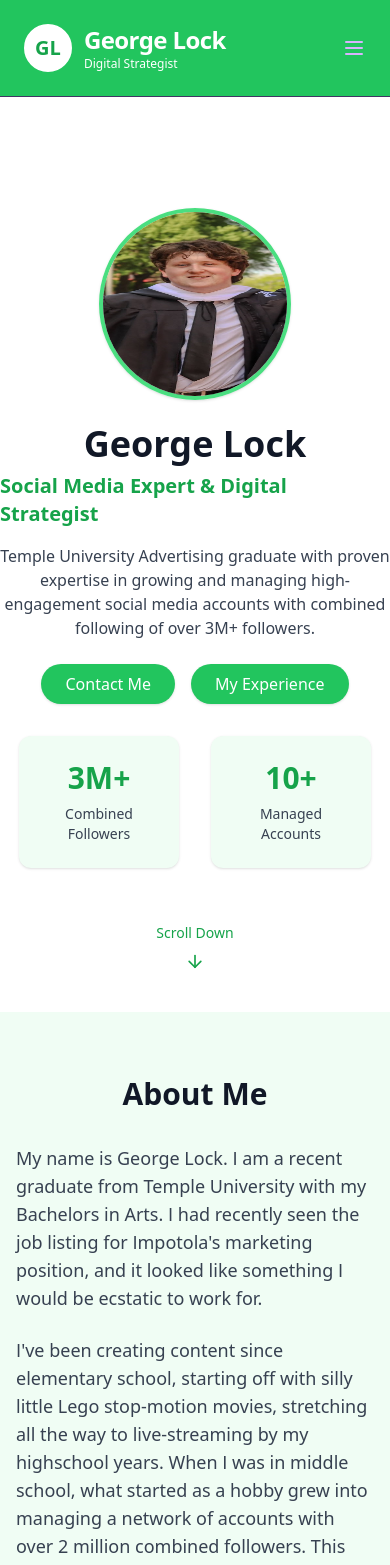
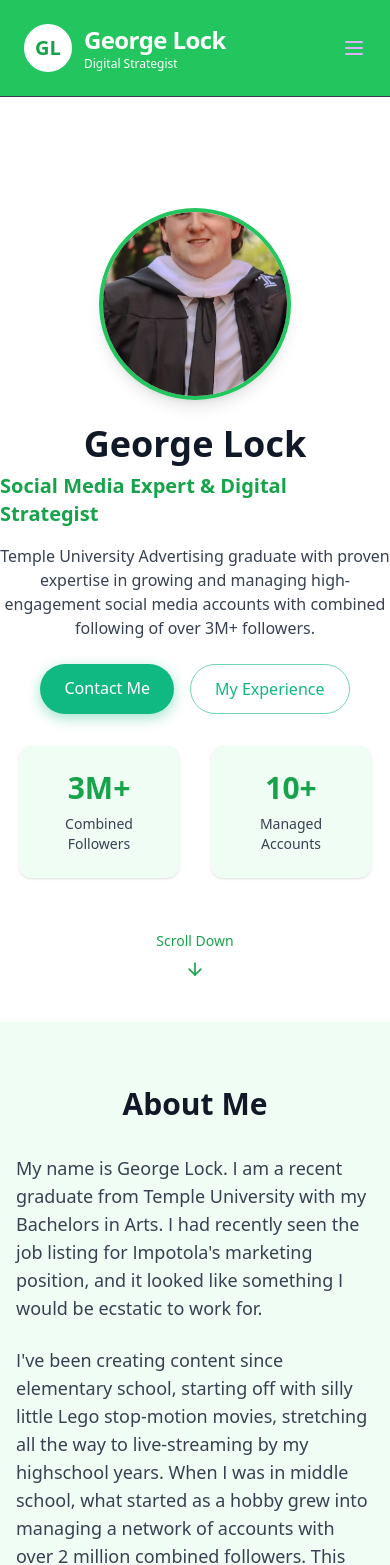
Before and after one commit to spoobydoo/website2, a Next.js app: page / in a window 390 px wide. Shown: the top 1565 px of the page. Built offline with nearby package versions, Linux system fonts and the light colour scheme.

Commit message:
Fix styling issues: layout, theming, and responsive design

```diff
--- a/src/app/globals.css
+++ b/src/app/globals.css
@@ -188,17 +188,48 @@ html {
   -webkit-backdrop-filter: blur(12px);
   border: 1px solid rgba(16, 185, 129, 0.2); /* Green-500 */
   box-shadow: 0 8px 32px rgba(0, 0, 0, 0.05);
+  transition: all 0.3s ease;
 }
 
-/* Button styles - tailwind */
+.glass-card:hover {
+  border-color: rgba(16, 185, 129, 0.3); /* Green-500 */
+  box-shadow: 0 8px 32px rgba(16, 185, 129, 0.1); /* Green-500 */
+  transform: translateY(-2px);
+}
+
+/* Button styles - updated */
 .button-primary {
-  @apply px-6 py-3 bg-green-500 text-white rounded-full font-medium
-  transition-all duration-300 hover:shadow-lg hover:shadow-green-500/30 hover:bg-green-600;
+  padding: 0.75rem 1.5rem;
+  background-color: rgb(16, 185, 129); /* Green-500 */
+  color: white;
+  font-weight: 500;
+  border-radius: 9999px;
+  transition: all 0.3s ease;
+  box-shadow: 0 4px 14px rgba(16, 185, 129, 0.4);
+  display: inline-block;
+}
+
+.button-primary:hover {
+  transform: translateY(-2px);
+  box-shadow: 0 6px 20px rgba(16, 185, 129, 0.6);
+  background-color: rgb(5, 150, 105); /* Green-600 */
 }
 
 .button-outline {
-  @apply px-6 py-3 bg-transparent border border-green-500 text-green-600 rounded-full font-medium
-  transition-all duration-300 hover:bg-green-500/10 hover:shadow-lg hover:shadow-green-500/20;
+  padding: 0.75rem 1.5rem;
+  background-color: transparent;
+  border: 1px solid rgba(16, 185, 129, 0.6); /* Green-500 */
+  color: rgb(16, 185, 129); /* Green-500 */
+  font-weight: 500;
+  border-radius: 9999px;
+  transition: all 0.3s ease;
+  display: inline-block;
+}
+
+.button-outline:hover {
+  background-color: rgba(16, 185, 129, 0.1);
+  border-color: rgba(16, 185, 129, 0.8);
+  transform: translateY(-2px);
 }
 
 /* Underline animation for navigation */
--- a/src/components/ContactSection.tsx
+++ b/src/components/ContactSection.tsx
@@ -8,15 +8,20 @@ const ContactSection = () => {
       </p>
 
       <div className="grid md:grid-cols-2 gap-8">
-        <div className="bg-white rounded-lg shadow-md p-8 text-center">
-          <h3 className="text-xl font-semibold text-green-700 mb-4">Email</h3>
+        <div className="glass-card rounded-xl p-8 text-center hover:shadow-lg transition-shadow duration-300">
+          <h3 className="text-xl font-semibold text-green-600 mb-4">Email</h3>
           <a href="mailto:glock112802@gmail.com" className="text-gray-700 hover:text-green-600 transition-colors text-lg">
             glock112802@gmail.com
           </a>
+          <div className="mt-4">
+            <a href="mailto:glock112802@gmail.com" className="button-outline text-sm py-2">
+              Send Email
+            </a>
+          </div>
         </div>
 
-        <div className="bg-white rounded-lg shadow-md p-8 text-center">
-          <h3 className="text-xl font-semibold text-green-700 mb-4">LinkedIn</h3>
+        <div className="glass-card rounded-xl p-8 text-center hover:shadow-lg transition-shadow duration-300">
+          <h3 className="text-xl font-semibold text-green-600 mb-4">LinkedIn</h3>
           <a
             href="https://linkedin.com/in/george-lock-338aa22b6"
             target="_blank"
@@ -25,6 +30,22 @@ const ContactSection = () => {
           >
             linkedin.com/in/george-lock-338aa22b6
           </a>
+          <div className="mt-4">
+            <a
+              href="https://linkedin.com/in/george-lock-338aa22b6"
+              target="_blank"
+              rel="noopener noreferrer"
+              className="button-primary text-sm py-2"
+            >
+              Connect on LinkedIn
+            </a>
+          </div>
+        </div>
+      </div>
+
+      <div className="mt-12 text-center">
+        <div className="inline-block button-primary">
+          <a href="mailto:glock112802@gmail.com">Get in Touch</a>
         </div>
       </div>
 
--- a/src/components/ExperienceSection.tsx
+++ b/src/components/ExperienceSection.tsx
@@ -2,13 +2,15 @@ import React from 'react';
 
 const ExperienceSection = () => {
   return (
-    <div className="space-y-8">
+    <div className="space-y-12">
+      {/* Work Samples and Resume Side by Side */}
+      <div className="grid md:grid-cols-2 gap-8">
         {/* Work Highlights */}
         <div>
-        <h3 className="text-xl font-bold mb-4 text-gray-900">Work Highlights</h3>
-        <div className="grid grid-cols-2 md:grid-cols-3 gap-4">
-          {[1, 2, 3, 4, 5, 6, 7, 8, 9].map((num) => (
-            <div key={num} className="rounded-lg overflow-hidden shadow-md">
+          <h3 className="text-2xl font-bold mb-4 text-green-600 border-b-2 border-green-100 pb-2">Work Highlights</h3>
+          <div className="grid grid-cols-2 gap-3">
+            {[1, 2, 3, 4, 5, 6].map((num) => (
+              <div key={num} className="rounded-lg overflow-hidden shadow-md hover:shadow-xl transition-shadow duration-300">
                 <img
                   src={`${process.env.NODE_ENV === 'production' ? '/website2' : ''}/images/work/${String(num).padStart(2, '0')}_IMG_${Math.floor(1000 + Math.random() * 9000)}.png`}
                   alt={`Work sample ${num}`}
@@ -20,27 +22,44 @@ const ExperienceSection = () => {
         </div>
 
         {/* Resume */}
-      <div className="mt-12">
-        <h3 className="text-xl font-bold mb-4 text-gray-900">Resume</h3>
-        <div className="bg-white rounded-lg shadow-md p-4">
+        <div>
+          <h3 className="text-2xl font-bold mb-4 text-green-600 border-b-2 border-green-100 pb-2">Resume</h3>
+          <div className="bg-white rounded-lg shadow-lg p-4 hover:shadow-xl transition-shadow duration-300">
+            <a href={`${process.env.NODE_ENV === 'production' ? '/website2' : ''}/docs/resume.pdf`} target="_blank" rel="noopener noreferrer">
               <img
                 src={`${process.env.NODE_ENV === 'production' ? '/website2' : ''}/images/resume.png`}
                 alt="Resume"
                 className="w-full h-auto rounded shadow-md"
               />
+              <div className="text-center mt-4">
+                <span className="button-outline text-sm py-2">View Full Resume</span>
+              </div>
+            </a>
+          </div>
         </div>
       </div>
 
-      {/* Theme-ing Pages */}
+      {/* Theme-ing Pages - Now with more prominence */}
       <div className="mt-12">
-        <h3 className="text-xl font-bold mb-4 text-gray-900">Theme-ing Pages</h3>
-        <div className="bg-white rounded-lg shadow-md p-6">
-          <p className="text-gray-700 mb-4">
+        <h3 className="text-2xl font-bold mb-4 text-green-600 border-b-2 border-green-100 pb-2">Theme-ing Pages</h3>
+        <div className="glass-card rounded-xl p-8 shadow-lg">
+          <p className="text-gray-700 mb-6 text-lg leading-relaxed">
             When creating posts for Instagram, I focus on maintaining a cohesive theme across the page, which is key to building a recognizable brand identity. I start by defining the visual style — this includes consistent use of colors, fonts, and imagery that align with the overall vibe of the page. I also consider the type of content that resonates with the target audience, whether it's educational, entertaining, or aspirational.
           </p>
-          <p className="text-gray-700 mb-4">
+          <p className="text-gray-700 mb-6 text-lg leading-relaxed">
             To help the page go viral, I prioritize content that sparks engagement, like asking questions, using popular hashtags, or creating challenges that encourage followers to interact. I post at optimal times to maximize visibility and make use of trends and viral sounds when appropriate. Additionally, I analyze audience insights to refine the strategy and keep the content fresh and engaging, ensuring it has shareability, which is essential for virality.
           </p>
+          <div className="grid grid-cols-3 gap-4 mt-8">
+            {[7, 8, 9].map((num) => (
+              <div key={num} className="rounded-lg overflow-hidden shadow-md hover:shadow-xl transition-shadow duration-300">
+                <img
+                  src={`${process.env.NODE_ENV === 'production' ? '/website2' : ''}/images/work/${String(num).padStart(2, '0')}_IMG_${Math.floor(1000 + Math.random() * 9000)}.png`}
+                  alt={`Work sample ${num}`}
+                  className="w-full h-auto"
+                />
+              </div>
+            ))}
+          </div>
         </div>
       </div>
     </div>
--- a/src/components/HeroSection.tsx
+++ b/src/components/HeroSection.tsx
@@ -7,7 +7,7 @@ const HeroSection = () => {
       <img
         src={`${process.env.NODE_ENV === 'production' ? '/website2' : ''}/images/george-graduation.png`}
         alt="George Lock"
-        className="w-48 h-48 rounded-full border-4 border-green-400 shadow mb-6"
+        className="w-48 h-48 rounded-full border-4 border-green-500 shadow-lg mb-6 object-cover"
       />
       <h1 className="text-4xl font-bold text-gray-900 mb-2">George Lock</h1>
       <h2 className="text-xl font-semibold text-green-600 mb-4">
@@ -17,8 +17,8 @@ const HeroSection = () => {
         Temple University Advertising graduate with proven expertise in growing and managing high-engagement social media accounts with combined following of over 3M+ followers.
       </p>
       <div className="flex gap-4 mb-8">
-        <Link href="#contact" className="px-6 py-2 bg-green-500 text-white rounded-full font-medium shadow hover:bg-green-600 transition">Contact Me</Link>
-        <Link href="#experience" className="px-6 py-2 bg-green-500 text-white rounded-full font-medium shadow hover:bg-green-600 transition">My Experience</Link>
+        <Link href="#contact" className="button-primary">Contact Me</Link>
+        <Link href="#experience" className="button-outline">My Experience</Link>
       </div>
       <div className="flex gap-8 justify-center">
         <div className="bg-green-50 rounded-xl p-6 w-40 text-center shadow">
```
Lines whose indentation alone changed are shown as unchanged.
